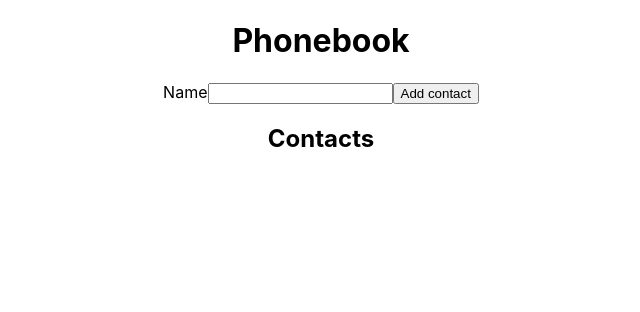
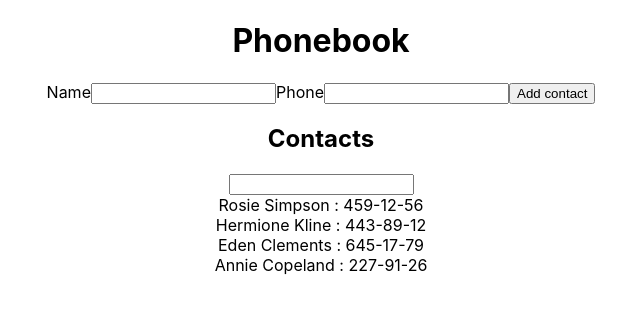
Before and after one commit to Mariia1986/goit-react-hw-02-phonebook, a React (Create React App) app: page / in a window 1280 px wide. Shown: the top 312 px of the page, without its empty margins (319-959 px from the left). Built offline with nearby package versions, Linux system fonts and the light colour scheme; the HTML template or start-up script is replaced by a standard one.

Commit message:
сделан фильтер

```diff
--- a/src/App.js
+++ b/src/App.js
@@ -4,40 +4,59 @@ import "./App.css";
 
 class App extends Component {
   state = {
-    contacts: [],
+    contacts: [
+      {id: 'id-1', name: 'Rosie Simpson', number: '459-12-56'},
+      {id: 'id-2', name: 'Hermione Kline', number: '443-89-12'},
+      {id: 'id-3', name: 'Eden Clements', number: '645-17-79'},
+      {id: 'id-4', name: 'Annie Copeland', number: '227-91-26'},
+    ],
     name: "",
+    phone:"",
+    filter: ''
   };
 
 
   handleInput=(e)=>{
     this.setState(
-      // console.dir(e.target)
-      { name:e.target.value}
+    //  console.log(e.target.name)
+      { [e.target.name.toLowerCase()]:e.target.value}
      )}
 
   onHandleSubmit = (e) => {
     e.preventDefault();
+    console.log(e.target)
     this.setState(prevState =>( {
-      contacts:
-      [ ...prevState.contacts, this.state.name]}
+      contacts:[...prevState.contacts,{name:  this.state.name,
+        number:this.state.phone}]
+
+
+      }
+
+
+
       ));
 
-      this.resetForm()
+      // this.resetForm()
 
 
   }
 
 //  resetForm=()=>{
 //  this.setState({
-//   event.target.elements.name.value=''
+
 //  }
 //  )}
+
+handleFilter=(e)=>{
+  this.setState({filter : e.currentTarget.value})
+}
 
 
 
   render() {
-    const { name, contacts } = this.state;
-
+    const { name, contacts, filter } = this.state;
+    const normalaizedFilter=this.state.filter.toLowerCase()
+    const filteredNames=this.state.contacts.filter(el=>el.name.toLowerCase().includes(normalaizedFilter))
     return (
       <div className="App">
         <h1>Phonebook</h1>
@@ -45,14 +64,21 @@ class App extends Component {
           <label>
             Name
             <input name="name" onChange={this.handleInput} type="text" />
+
+          </label>
+          <label>
+            Phone
+          <input name="phone" onChange={this.handleInput} type="text" />
           </label>
           <button type="submit">Add contact</button>
         </form>
+
         <div>
           <h2>Contacts</h2>
+          <input name="filter" value={filter} onChange={this.handleFilter} type="text" />
           <ul>
-            {contacts.map(el=>
-            <li key={uuidv4()}>{el}</li>)}
+            {filteredNames.map(el=>
+            <li key={el.id}>{el.name} : {el.number}</li>)}
           </ul>
         </div>
       </div>
```
